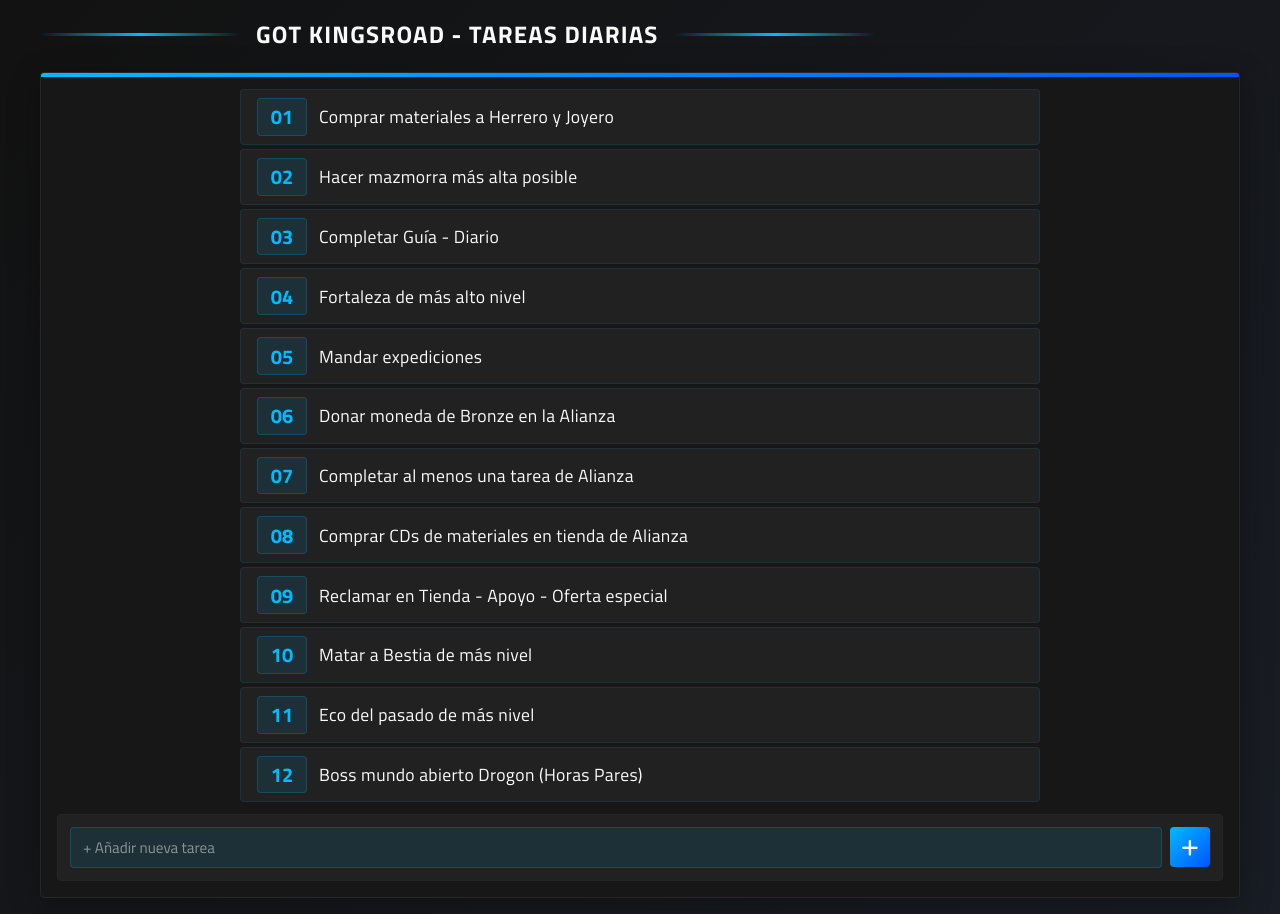
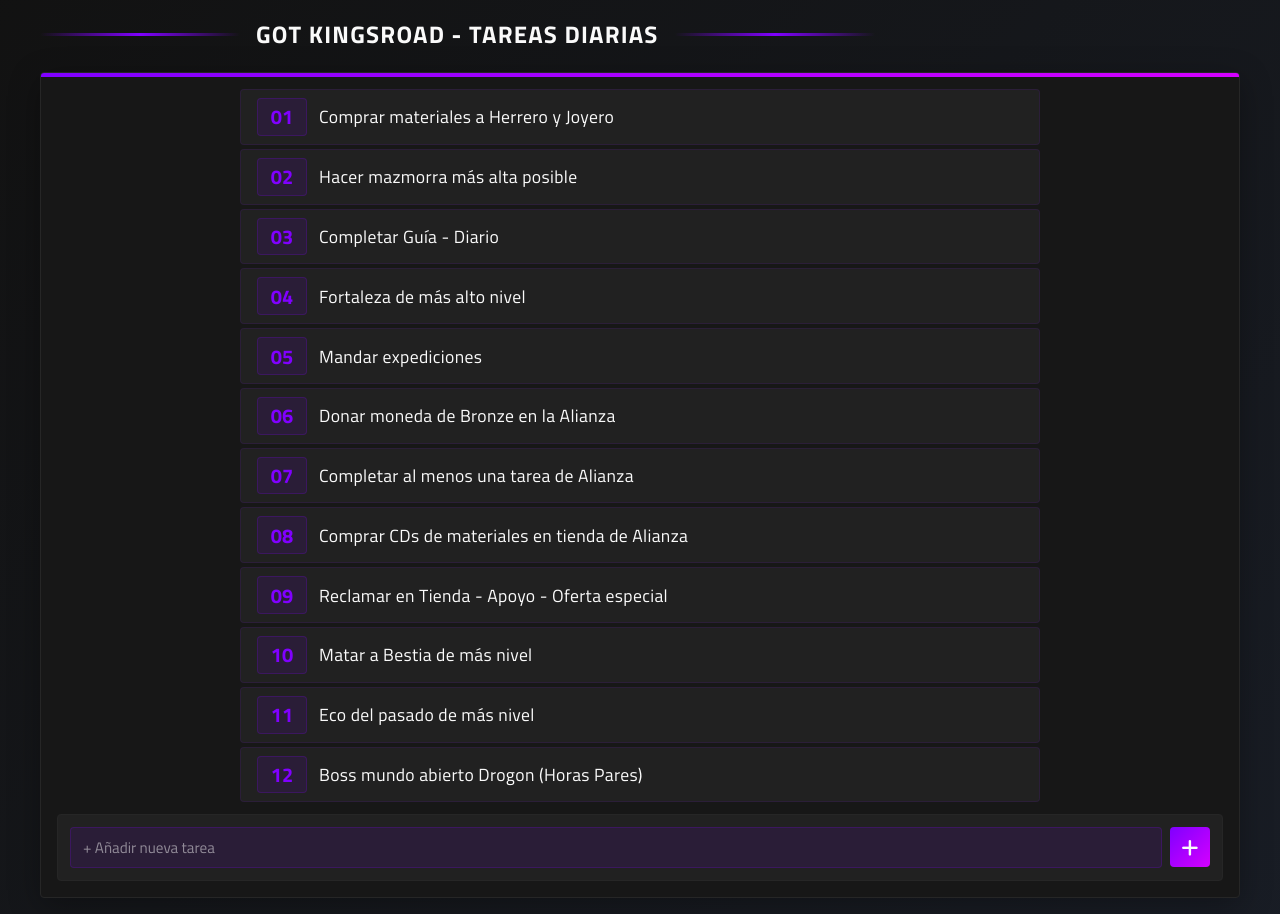
Before and after one commit to PCSolucion/To-do-list, a plain HTML site: page index.html in a window 1280 px wide. Drawn offline with Linux system fonts and the light colour scheme.

Commit message:
Estilo para Twitch

```diff
--- a/styles.css
+++ b/styles.css
@@ -4,9 +4,9 @@
     --background: 0 0% 7%;
     --foreground: 0 0% 98%;
     --card: 0 0% 9%;
-    --primary: 196 100% 50%;
+    --primary: 270 100% 50%;
     --secondary: 0 0% 13%;
-    --accent: 196 100% 50%;
+    --accent: 270 100% 50%;
     --border: 0 0% 15%;
     --radius: 0.25rem;
 }
@@ -82,8 +82,8 @@
     width: 100%;
     height: 4px;
     background: linear-gradient(90deg,
-        hsl(196 100% 50%),
-        hsl(220 100% 50%)
+        hsl(270 100% 50%),
+        hsl(290 100% 50%)
     );
 }
 
@@ -120,8 +120,8 @@
     height: 100%;
     width: 3px;
     background: linear-gradient(to bottom,
-        hsl(196 100% 50%),
-        hsl(220 100% 50%)
+        hsl(270 100% 50%),
+        hsl(290 100% 50%)
     );
     opacity: 0;
     transition: opacity 0.2s ease;
@@ -260,8 +260,8 @@
 
 .add-task-btn {
     background: linear-gradient(135deg,
-        hsl(196 100% 50%),
-        hsl(220 100% 50%)
+        hsl(270 100% 50%),
+        hsl(290 100% 50%)
     );
     color: hsl(var(--foreground));
     width: 40px;
```
